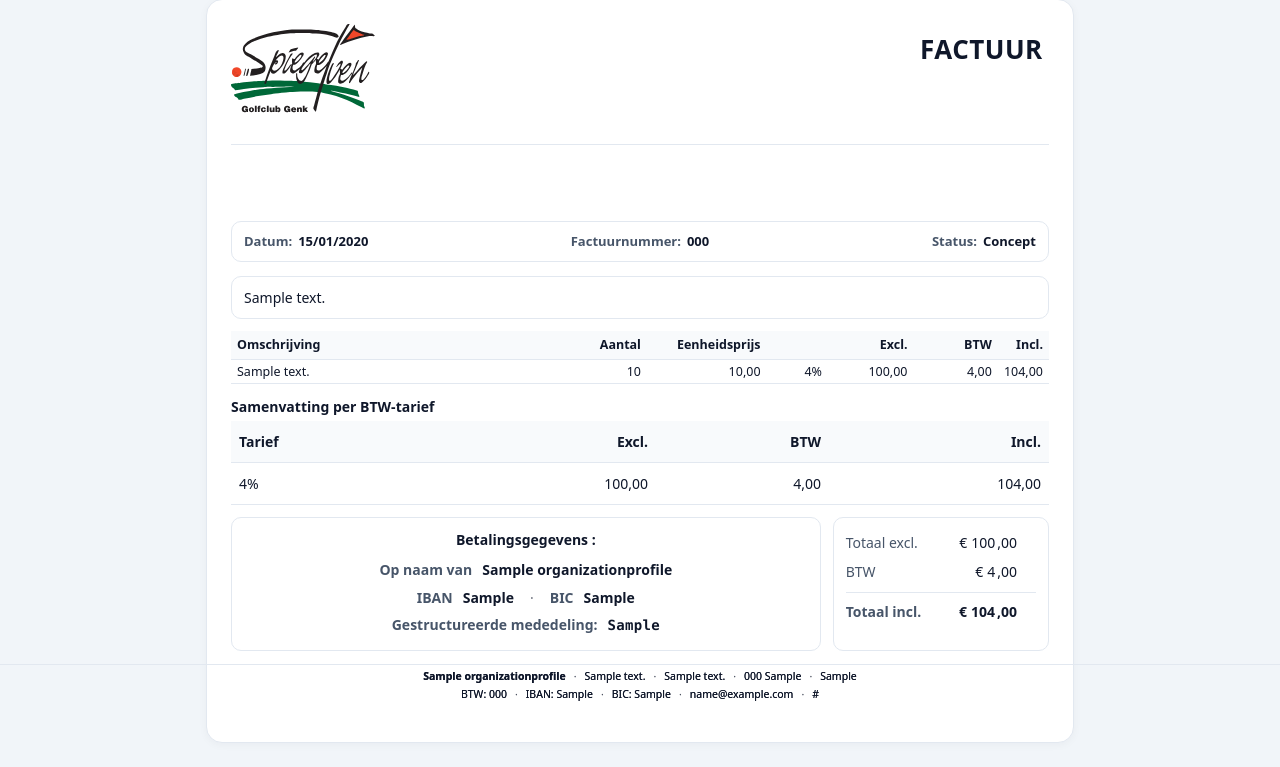
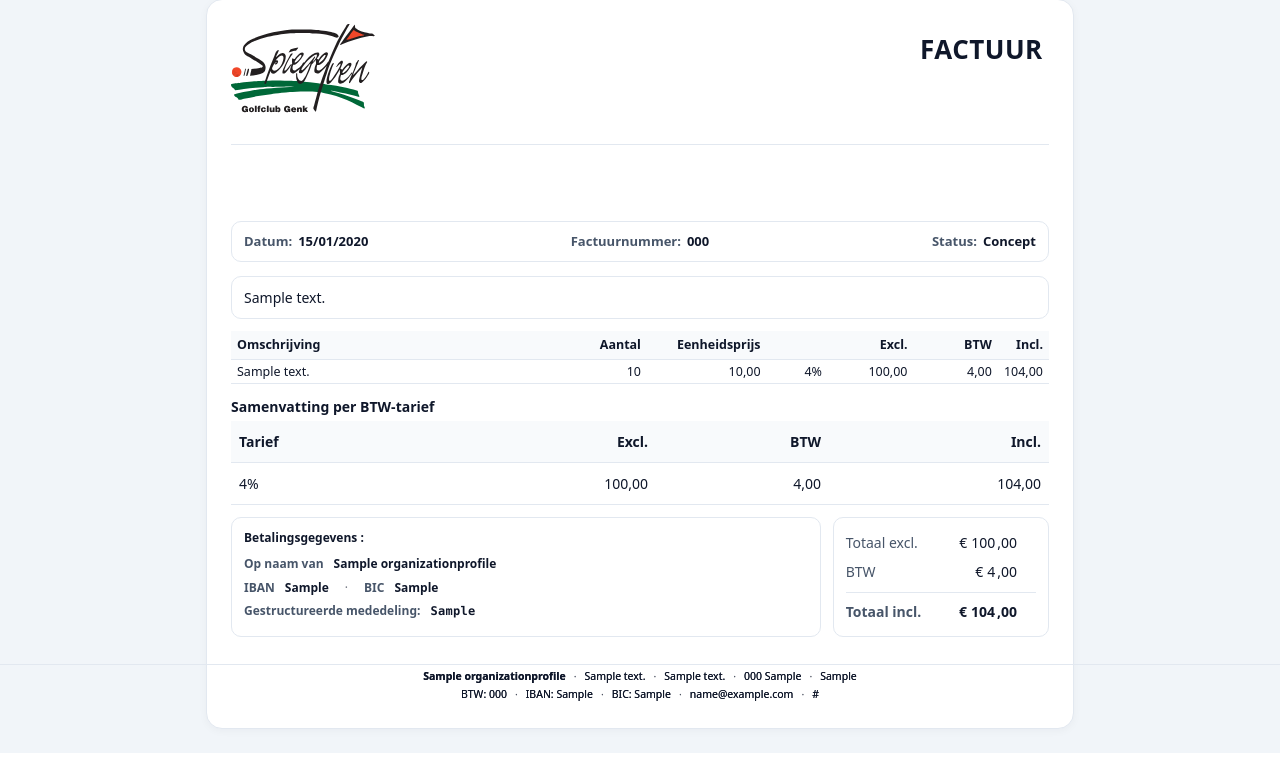
Before and after one commit to Boutsy/Spiegelven-Fakturatie, a Django app: page /facturen/1/voorbeeld/ in a window 1280 px wide. Shown: the part 76-843 px from the top of the page. Run offline with Django 5.2, Linux system fonts and the light colour scheme; tables that the repository leaves empty hold one stand-in row (values such as "Sample post").

Commit message:
backup bk-0029 2025-09-01_19-18-19 — pay-card-kleiner-links-pre-ogm-chip

```diff
--- a/templates/invoices/preview.html
+++ b/templates/invoices/preview.html
@@ -313,8 +313,8 @@
       border-radius:10px;
       background:#fff;
       padding:10px 12px;
-      font-size:14px;
-      line-height:1.4;
+      font-size:12px;
+      line-height:1.3;
       height:100%;                       /* gelijke hoogte met totalen */
       display:flex;
       flex-direction:column;
@@ -335,8 +335,8 @@
     .pay-card .sep{ opacity:.6; margin:0 6px; }
 
     /* Pay-kaart: titel en centreren van alle regels */
-    .pay-card{ text-align: center; }
-    .pay-card .row{ justify-content: center; }
+    .pay-card{ text-align: left; }
+    .pay-card .row{ justify-content: flex-start; }
     .pay-card .pay-title{
       font-weight: 700;
       margin: 2px 0 6px;
```
Also changed, not shown: 1 other file.
